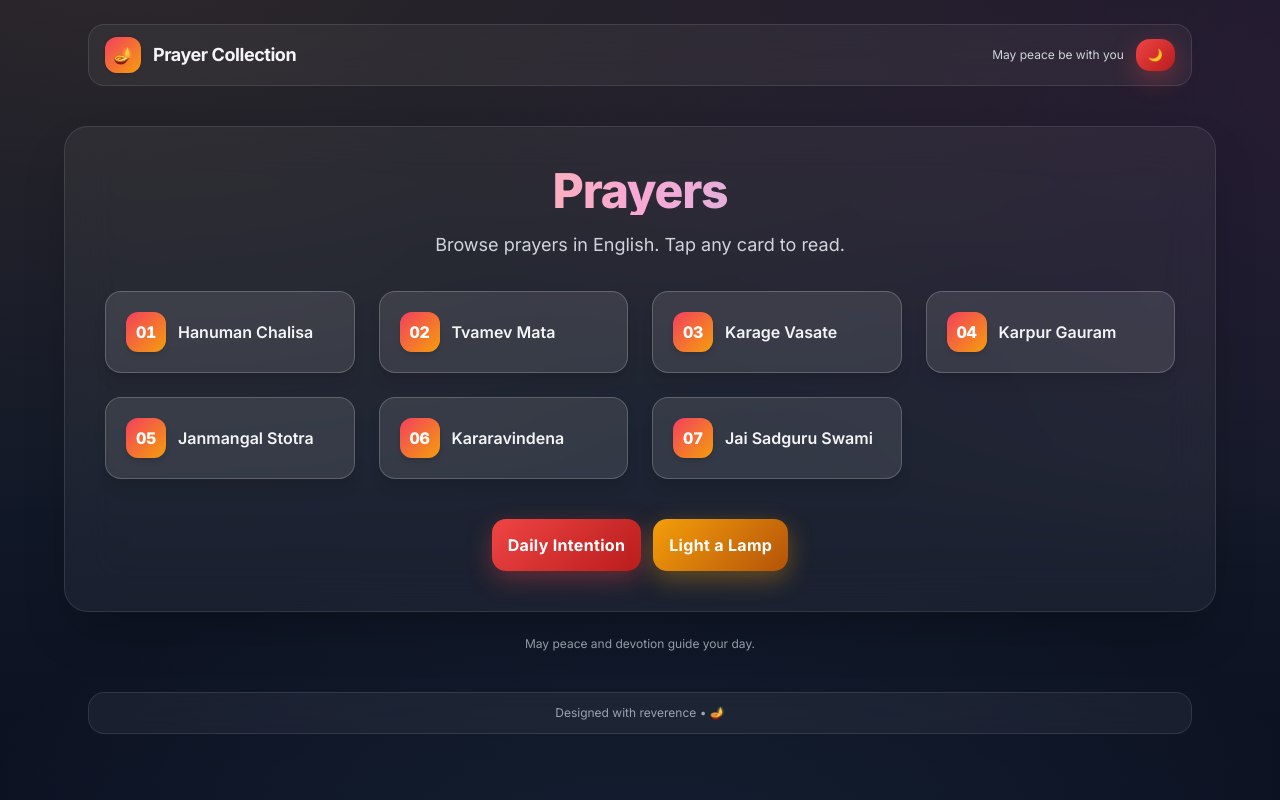
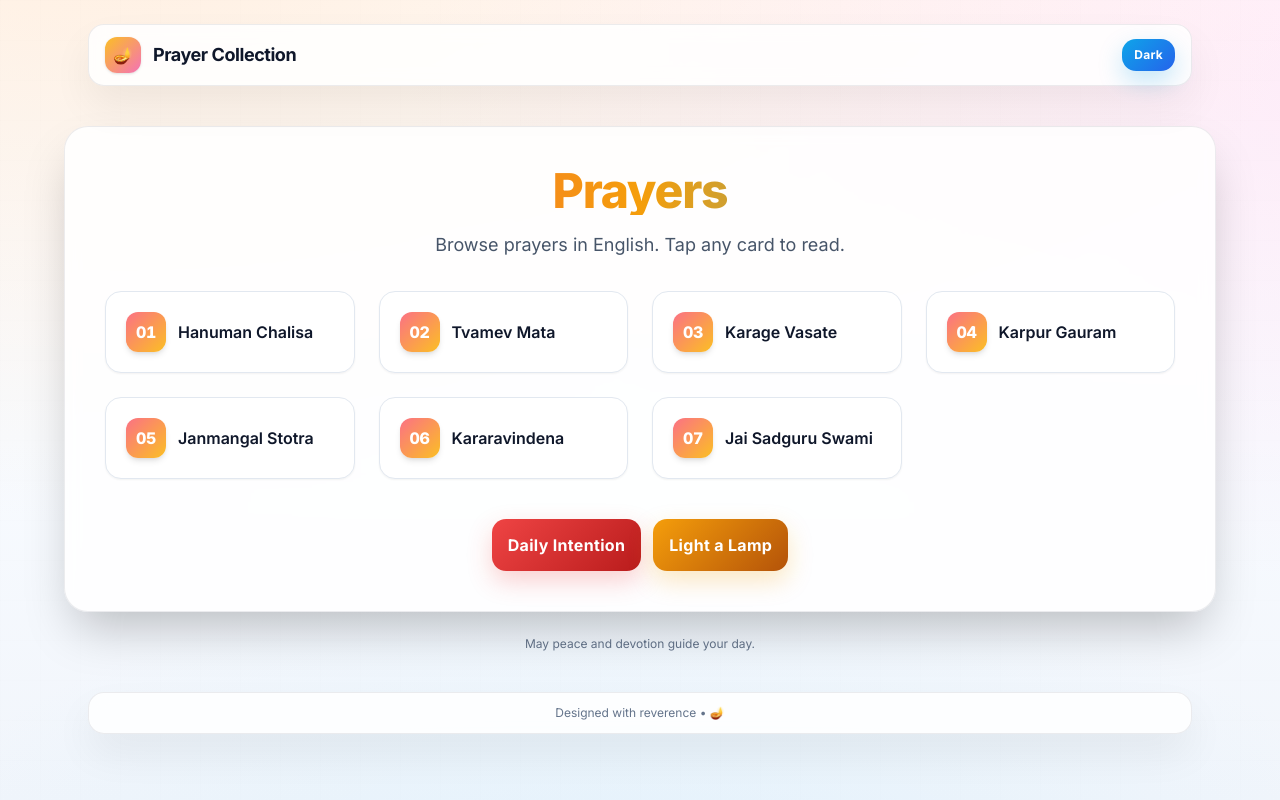
Before and after one commit to MysticalPlays/prayer, a Flask app: page / in a window 1280 px wide. Run offline with Flask 3, Linux system fonts and the light colour scheme; some libraries are stand-ins or nearby versions.

Commit message:
Update index.html

```diff
--- a/templates/index.html
+++ b/templates/index.html
@@ -3,24 +3,26 @@
 <head>
 	<meta charset="UTF-8">
 	<meta name="viewport" content="width=device-width, initial-scale=1.0">
-	<title>Prayers</title>
+	<title>Prayers • Light</title>
 	<script src="https://cdn.tailwindcss.com"></script>
 	<style>
 		@import url('https://fonts.googleapis.com/css2?family=Inter:wght@400;600;700;800&display=swap');
 		body { font-family: 'Inter', sans-serif; overflow-x: hidden; }
-		/* Subtle animated gradient background */
-		.bg-prayer {
-			background: radial-gradient(1200px 600px at 10% -10%, rgba(253, 186, 116, 0.15), transparent),
-				radial-gradient(1000px 500px at 110% 10%, rgba(244, 114, 182, 0.12), transparent),
-				radial-gradient(800px 400px at 50% 120%, rgba(125, 211, 252, 0.10), transparent),
-				linear-gradient(180deg, #0b1020 0%, #111827 60%, #0b1020 100%);
+		/* Fresh light background */
+		.bg-prayer-light {
+			background:
+				radial-gradient(1200px 600px at 10% -10%, rgba(255, 210, 170, 0.35), transparent),
+				radial-gradient(1000px 500px at 110% 10%, rgba(255, 190, 230, 0.30), transparent),
+				radial-gradient(800px 400px at 50% 120%, rgba(180, 230, 255, 0.28), transparent),
+				linear-gradient(180deg, #ffffff 0%, #f8fbff 55%, #f1f5fb 100%);
 		}
-		/* Decorative pattern overlay */
-		.pattern {
-			mask-image: radial-gradient(circle at 50% 50%, black, transparent 70%);
-			opacity: 0.25;
+		.pattern { opacity: 0.2; }
+		.card-surface {
+			background: rgba(255,255,255,0.86);
+			backdrop-filter: blur(8px);
+			border: 1px solid rgba(15,23,42,0.08);
+			box-shadow: 0 20px 40px rgba(2,6,23,0.06);
 		}
-		/* Modern rounded button with hover */
 		.hanuman-button {
 			background: linear-gradient(135deg, #ef4444, #b91c1c);
 			color: #fff;
@@ -28,57 +30,50 @@
 			padding: 0.875rem 1rem;
 			font-weight: 700;
 			letter-spacing: 0.02em;
-			box-shadow: 0 8px 24px rgba(239, 68, 68, 0.35);
+			box-shadow: 0 10px 24px rgba(239, 68, 68, 0.25);
 			transition: transform 220ms ease, box-shadow 220ms ease, filter 220ms ease;
 			text-decoration: none;
-			display: inline-flex;
-			align-items: center;
-			justify-content: center;
-			text-align: center;
+			display: inline-flex; align-items: center; justify-content: center; text-align: center;
 		}
-		.hanuman-button:hover { transform: translateY(-2px); filter: brightness(1.05); box-shadow: 0 14px 34px rgba(239, 68, 68, 0.45); }
+		.hanuman-button:hover { transform: translateY(-2px); filter: brightness(1.05); box-shadow: 0 16px 34px rgba(239, 68, 68, 0.35); }
 		.hanuman-button:active { transform: translateY(0); }
+		/* Secondary amber button */
+		.btn-amber { background:linear-gradient(135deg,#f59e0b,#b45309); box-shadow:0 10px 24px rgba(245,158,11,.25); }
 
-		/* Modal styles */
-		.modal-bg { position: fixed; inset: 0; background: rgba(2,6,23,0.6); backdrop-filter: blur(6px); display: grid; place-items: center; z-index: 50; }
-		.modal-card { width: 100%; max-width: 36rem; border-radius: 1rem; border: 1px solid rgba(255,255,255,0.1); background: rgba(255,255,255,0.06); padding: 1rem; box-shadow: 0 20px 60px rgba(0,0,0,0.35); }
+		/* Modal styles (same behavior) */
+		.modal-bg { position: fixed; inset: 0; background: rgba(15,23,42,0.25); backdrop-filter: blur(6px); display: grid; place-items: center; z-index: 50; }
+		.modal-card { width: 100%; max-width: 36rem; border-radius: 1rem; border: 1px solid rgba(15,23,42,0.08); background: #ffffff; padding: 1rem; box-shadow: 0 30px 60px rgba(2,6,23,0.15); color:#0f172a; }
 		.hidden { display: none; }
 
-		/* Diya (lamp) styles */
-		.diya { position: relative; width: 120px; height: 80px; background: radial-gradient(100% 70% at 50% 60%, #a16207, #78350f 60%); border-radius: 60% 60% 35% 35% / 70% 70% 30% 30%; box-shadow: inset 0 -10px 30px rgba(0,0,0,0.5), 0 10px 30px rgba(0,0,0,0.2); }
-		.diya .oil { position: absolute; left: 12%; right: 12%; top: 40%; height: 30%; background: radial-gradient(100% 100% at 50% 20%, #f59e0b, #b45309 70%); border-radius: 50%; filter: blur(0.2px); }
+		/* Diya (lamp) */
+		.diya { position: relative; width: 120px; height: 80px; background: radial-gradient(100% 70% at 50% 60%, #f59e0b, #b45309 60%); border-radius: 60% 60% 35% 35% / 70% 70% 30% 30%; box-shadow: inset 0 -10px 30px rgba(0,0,0,0.25), 0 10px 30px rgba(0,0,0,0.08); }
+		.diya .oil { position: absolute; left: 12%; right: 12%; top: 40%; height: 30%; background: radial-gradient(100% 100% at 50% 20%, #fde68a, #f59e0b 70%); border-radius: 50%; }
 		.diya .wick { position: absolute; left: 50%; transform: translateX(-50%); top: 22%; width: 6px; height: 18px; background: #111827; border-radius: 3px; }
-		.flame { position: absolute; left: 50%; transform: translateX(-50%); top: -12px; width: 18px; height: 34px; background: radial-gradient(60% 80% at 50% 20%, #fff7ed, #fde68a 45%, #f59e0b 70%, rgba(245,158,11,0) 100%); border-radius: 50% 50% 50% 50% / 65% 65% 35% 35%; opacity: 0; filter: blur(0.3px); }
+		.flame { position: absolute; left: 50%; transform: translateX(-50%); top: -12px; width: 18px; height: 34px; background: radial-gradient(60% 80% at 50% 20%, #fff7ed, #fde68a 45%, #f59e0b 70%, rgba(245,158,11,0) 100%); border-radius: 50% 50% 50% 50% / 65% 65% 35% 35%; opacity: 0; }
 		.flame.lit { opacity: 1; animation: flicker 1.6s infinite ease-in-out alternate; }
-		@keyframes flicker {
-			0% { transform: translateX(-50%) translateY(0) scale(1); filter: brightness(1); }
-			50% { transform: translateX(-50%) translateY(-2px) scale(1.05); filter: brightness(1.1); }
-			100% { transform: translateX(-50%) translateY(0) scale(0.97); filter: brightness(0.95); }
-		}
+		@keyframes flicker { 0%{transform:translateX(-50%) translateY(0) scale(1);} 50%{transform:translateX(-50%) translateY(-2px) scale(1.05);} 100%{transform:translateX(-50%) translateY(0) scale(0.97);} }
 	</style>
 </head>
-<body class="relative min-h-screen bg-prayer text-gray-100">
+<body class="relative min-h-screen bg-prayer-light text-slate-800">
 	<!-- Decorative background pattern -->
 	<svg class="pointer-events-none absolute inset-0 w-full h-full pattern" aria-hidden="true">
 		<defs>
 			<pattern id="grid" width="40" height="40" patternUnits="userSpaceOnUse">
-				<path d="M 40 0 L 0 0 0 40" fill="none" stroke="rgba(255,255,255,0.06)" stroke-width="1"/>
+				<path d="M 40 0 L 0 0 0 40" fill="none" stroke="rgba(2,6,23,0.06)" stroke-width="1"/>
 			</pattern>
 		</defs>
 		<rect width="100%" height="100%" fill="url(#grid)"/>
 	</svg>
 
-	<!-- Top glass header -->
 	<header class="relative z-20">
 		<div class="mx-auto max-w-6xl px-4 sm:px-6 pt-6">
-			<div class="flex items-center justify-between rounded-2xl border border-white/10 bg-white/5 backdrop-blur-xl px-4 py-3">
+			<div class="flex items-center justify-between rounded-2xl card-surface px-4 py-3">
 				<div class="flex items-center gap-3">
-					<span class="inline-flex h-9 w-9 items-center justify-center rounded-xl bg-gradient-to-br from-rose-500 to-amber-500 text-white shadow">🪔</span>
-					<span class="text-lg font-bold tracking-tight">Prayer Collection</span>
+					<span class="inline-flex h-9 w-9 items-center justify-center rounded-xl bg-gradient-to-br from-amber-400 to-pink-400 text-white shadow">🪔</span>
+					<span class="text-lg font-bold tracking-tight text-slate-900">Prayer Collection</span>
 				</div>
 				<div class="flex items-center gap-3">
-					<span class="text-xs text-gray-300 hidden sm:inline">May peace be with you</span>
-					<button id="themeToggle" class="hanuman-button text-xs px-3 py-2" style="padding:.5rem .75rem">🌙</button>
+					<a href="{{ url_for('home') }}" class="hanuman-button text-xs px-3 py-2" style="padding:.5rem .75rem; background:linear-gradient(135deg,#0ea5e9,#2563eb); box-shadow:0 10px 24px rgba(14,165,233,.25)">Dark</a>
 				</div>
 			</div>
 		</div>
@@ -86,59 +81,56 @@
 
 	<div class="relative z-10 flex items-start justify-center px-3 sm:px-6 py-6 sm:py-10">
 		<div class="w-full max-w-6xl">
-			<div class="rounded-3xl border border-white/10 bg-white/5 backdrop-blur-xl shadow-2xl">
+			<div class="rounded-3xl card-surface shadow-2xl">
 				<div class="px-6 sm:px-10 py-8 sm:py-10">
 					<div class="text-center">
-						<h1 class="text-4xl sm:text-5xl font-extrabold bg-clip-text text-transparent bg-gradient-to-r from-amber-300 via-pink-300 to-sky-300 tracking-tight">Prayers</h1>
-						<p class="mt-3 sm:mt-4 text-base sm:text-lg text-gray-300 max-w-2xl mx-auto">Browse prayers in English. Tap any card to read.</p>
+						<h1 class="text-4xl sm:text-5xl font-extrabold bg-clip-text text-transparent bg-gradient-to-r from-rose-500 via-amber-500 to-sky-500 tracking-tight">Prayers</h1>
+						<p class="mt-3 sm:mt-4 text-base sm:text-lg text-slate-600 max-w-2xl mx-auto">Browse prayers in English. Tap any card to read.</p>
 					</div>
 
-					<!-- Intro spacing -->
 					<div class="mt-6 sm:mt-8"></div>
 
-					<!-- Responsive grid -->
 					<div id="grid" class="mt-4 sm:mt-6 grid grid-cols-1 sm:grid-cols-2 md:grid-cols-3 lg:grid-cols-4 gap-4 sm:gap-6">
 						{% for prayer in prayers %}
-						<a href="{{ url_for('prayer_page', prayer_name=prayer) }}" class="group relative rounded-2xl border border-white/20 bg-white/10 hover:bg-white/15 transition-colors p-4 sm:p-5 shadow-lg hover:shadow-xl focus:outline-none focus:ring-2 focus:ring-amber-300/60 min-h-16">
+						<a href="{{ url_for('prayer_page_light', prayer_name=prayer) }}" class="group relative rounded-2xl border border-slate-200 bg-white hover:bg-slate-50 transition-colors p-4 sm:p-5 shadow-sm hover:shadow-md focus:outline-none focus:ring-2 focus:ring-amber-300/60 min-h-16">
 							<span class="absolute inset-0 rounded-2xl opacity-0 group-hover:opacity-100 transition-opacity" style="background: radial-gradient(600px 120px at var(--x,50%) var(--y,50%), rgba(251,191,36,0.15), transparent 40%);"></span>
 							<div class="relative flex items-center gap-3">
-								<span class="inline-flex h-10 w-10 shrink-0 items-center justify-center rounded-xl bg-gradient-to-br from-rose-500 to-amber-500 text-white shadow-md group-hover:scale-105 transition-transform font-extrabold tracking-tight" style="font-feature-settings:'tnum' 1;">{{ '{:02d}'.format(loop.index) }}</span>
-								<span class="font-semibold text-sm sm:text-base text-gray-100 group-hover:text-white">{{ prayer.replace('-', ' ').title() }}</span>
+								<span class="inline-flex h-10 w-10 shrink-0 items-center justify-center rounded-xl bg-gradient-to-br from-rose-400 to-amber-400 text-white shadow-md group-hover:scale-105 transition-transform font-extrabold tracking-tight" style="font-feature-settings:'tnum' 1;">{{ '{:02d}'.format(loop.index) }}</span>
+								<span class="font-semibold text-sm sm:text-base text-slate-900 group-hover:text-slate-900">{{ prayer.replace('-', ' ').title() }}</span>
 							</div>
 						</a>
 						{% endfor %}
 					</div>
 
-					<!-- Secondary actions -->
 					<div class="mt-10 flex flex-wrap items-center justify-center gap-3">
 						<button id="dailyIntentionBtn" type="button" class="hanuman-button text-sm sm:text-base">Daily Intention</button>
-						<button id="lightLampBtn" type="button" class="hanuman-button text-sm sm:text-base" style="background:linear-gradient(135deg,#f59e0b,#b45309); box-shadow:0 8px 24px rgba(245,158,11,.35)">Light a Lamp</button>
-						<span id="intentionPill" class="hidden rounded-full bg-white/10 px-3 py-2 text-xs text-amber-200 border border-white/10">Today's intention saved</span>
+						<button id="lightLampBtn" type="button" class="hanuman-button text-sm sm:text-base btn-amber">Light a Lamp</button>
+						<span id="intentionPill" class="hidden rounded-full bg-white px-3 py-2 text-xs text-amber-700 border border-amber-200">Today's intention saved</span>
 					</div>
 				</div>
 			</div>
 
-			<!-- Intention Modal -->
+			<!-- Intention Modal (light) -->
 			<div id="intentionModal" class="modal-bg hidden">
 				<div class="modal-card">
 					<h2 class="text-lg font-bold mb-2">Set your daily intention</h2>
-					<p class="text-sm text-gray-300 mb-3">Write a short intention for today. It will be saved in your browser.</p>
-					<textarea id="intentionInput" rows="3" class="w-full rounded-lg bg-white/5 border border-white/10 p-3 text-sm focus:outline-none focus:ring-2 focus:ring-amber-300/60" placeholder="e.g., Be calm and kind"></textarea>
+					<p class="text-sm text-slate-600 mb-3">Write a short intention for today. It will be saved in your browser.</p>
+					<textarea id="intentionInput" rows="3" class="w-full rounded-lg bg-white border border-slate-200 p-3 text-sm focus:outline-none focus:ring-2 focus:ring-amber-300/60" placeholder="e.g., Be calm and kind"></textarea>
 					<div class="mt-4 flex justify-end gap-2">
-						<button id="intentionCancel" class="rounded-lg px-3 py-2 text-sm bg-white/10 border border-white/10">Cancel</button>
+						<button id="intentionCancel" class="rounded-lg px-3 py-2 text-sm bg-slate-100 border border-slate-200">Cancel</button>
 						<button id="intentionSave" class="hanuman-button text-sm">Save</button>
 					</div>
 				</div>
 			</div>
 
-			<!-- Lamp Modal -->
+			<!-- Lamp Modal (light) -->
 			<div id="lampModal" class="modal-bg hidden">
 				<div class="modal-card max-w-md">
 					<div class="flex items-center justify-between mb-2">
 						<h2 class="text-lg font-bold">Light a Lamp</h2>
-						<button id="lampClose" class="rounded-lg px-2 py-1 text-sm bg-white/10 border border-white/10">✕</button>
+						<button id="lampClose" class="rounded-lg px-2 py-1 text-sm bg-slate-100 border border-slate-200">✕</button>
 					</div>
-					<p class="text-sm text-gray-300">Offer light and gratitude. Click "Light" to ignite the flame.</p>
+					<p class="text-sm text-slate-600">Offer light and gratitude. Click "Light" to ignite the flame.</p>
 					<div class="mt-4 flex items-center justify-center">
 						<div class="diya">
 							<div class="flame" id="lampFlame"></div>
@@ -147,23 +139,23 @@
 						</div>
 					</div>
 					<div class="mt-4 flex items-center justify-between">
-						<div class="text-xs text-gray-300">Lamps lit today: <span id="lampCount" class="font-semibold text-amber-300">0</span></div>
+						<div class="text-xs text-slate-700">Lamps lit today: <span id="lampCount" class="font-semibold text-amber-600">0</span></div>
 						<div class="flex gap-2">
-							<button id="lampLight" class="hanuman-button text-sm" style="background:linear-gradient(135deg,#f59e0b,#b45309); box-shadow:0 8px 24px rgba(245,158,11,.35)">Light</button>
-							<button id="lampDone" class="rounded-lg px-3 py-2 text-sm bg-white/10 border border-white/10">Close</button>
+							<button id="lampLight" class="hanuman-button text-sm btn-amber">Light</button>
+							<button id="lampDone" class="rounded-lg px-3 py-2 text-sm bg-slate-100 border border-slate-200">Close</button>
 						</div>
 					</div>
 				</div>
 			</div>
 
-			<p class="mt-6 text-center text-xs text-gray-400">May peace and devotion guide your day.</p>
+			<p class="mt-6 text-center text-xs text-slate-500">May peace and devotion guide your day.</p>
 		</div>
 	</div>
 
 	<!-- Footer -->
 	<footer class="relative z-10 pb-6">
 		<div class="mx-auto max-w-6xl px-4 sm:px-6">
-			<div class="rounded-2xl border border-white/10 bg-white/5 backdrop-blur-xl px-4 py-3 text-center text-xs text-gray-400">Designed with reverence • 🪔</div>
+			<div class="rounded-2xl card-surface px-4 py-3 text-center text-xs text-slate-500">Designed with reverence • 🪔</div>
 		</div>
 	</footer>
 
@@ -177,14 +169,6 @@
 			});
 		});
 
-		// Theme button now links to dedicated light UI
-		const toggle = document.getElementById('themeToggle');
-		toggle?.addEventListener('click', () => {
-			window.location.href = "{{ url_for('home_light') }}";
-		});
-	</script>
-
-	<script>
 		// Utilities: date key for today
 		function todayKey(prefix){
 			const d = new Date();
@@ -267,23 +251,8 @@
 			}
 		});
 
-		// Initialize state on load
 		refreshIntentionPill();
 		loadLampCount();
 	</script>
-
-	<style>
-		/* Light theme overrides */
-		.light .bg-prayer { background: radial-gradient(1200px 600px at 10% -10%, rgba(255, 200, 150, 0.25), transparent), radial-gradient(1000px 500px at 110% 10%, rgba(255, 180, 220, 0.18), transparent), radial-gradient(800px 400px at 50% 120%, rgba(160, 220, 255, 0.18), transparent), linear-gradient(180deg, #ffffff 0%, #f8fafc 55%, #eef2f7 100%); }
-		.light .pattern { opacity: .2; }
-		.light .title { color: #0f172a !important; }
-		.light .group { color: #0f172a; }
-		.light #grid a.group { background: #ffffff; border-color: rgba(15,23,42,0.08); box-shadow: 0 4px 14px rgba(2, 6, 23, 0.06); }
-		.light #grid a.group:hover { background: #ffffff; box-shadow: 0 10px 24px rgba(2, 6, 23, 0.10); }
-		.light .hanuman-button { background: linear-gradient(135deg,#ef4444,#b91c1c); color:#fff; }
-		.light header .rounded-2xl, .light footer .rounded-2xl { background: rgba(255,255,255,0.7); border-color: rgba(15,23,42,0.08); }
-		/* Favorite visual */
-		.fav-btn svg { filter: drop-shadow(0 1px 1px rgba(0,0,0,.2)); }
-	</style>
 </body>
 </html>
```
